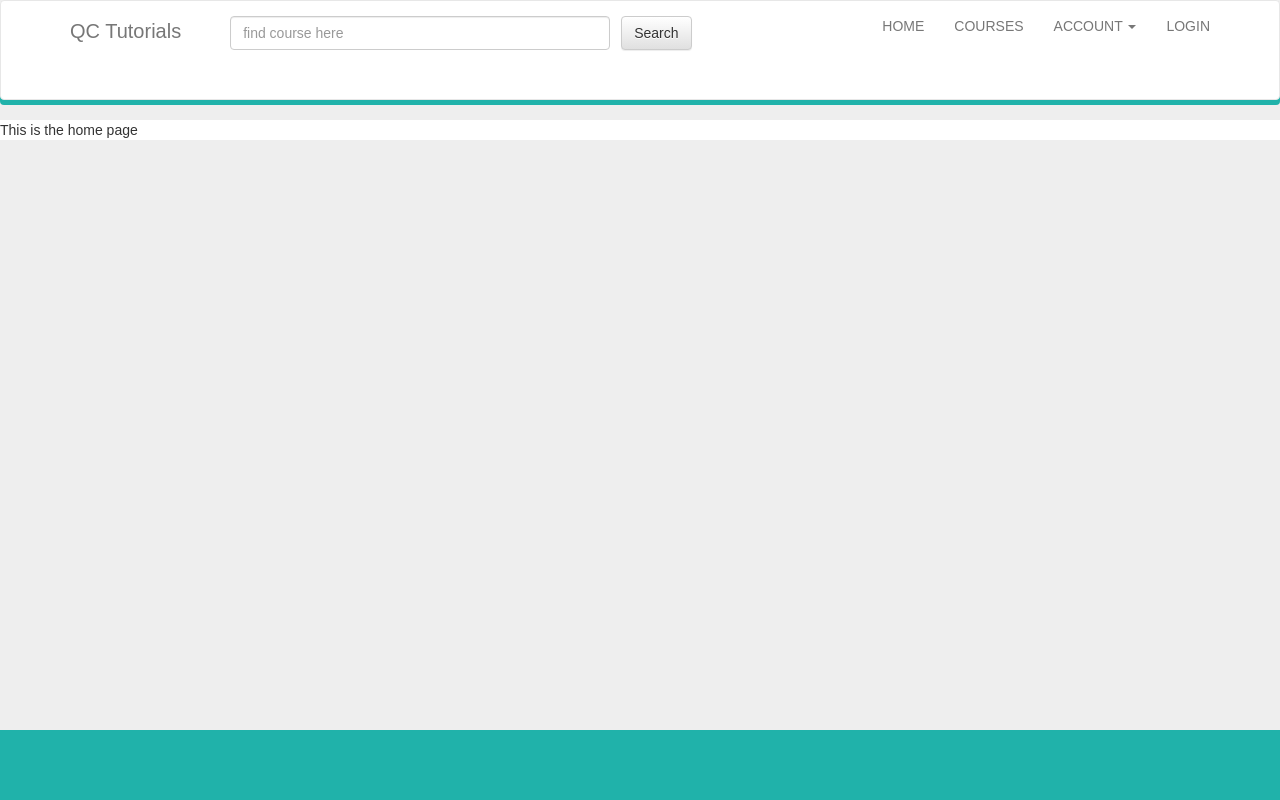
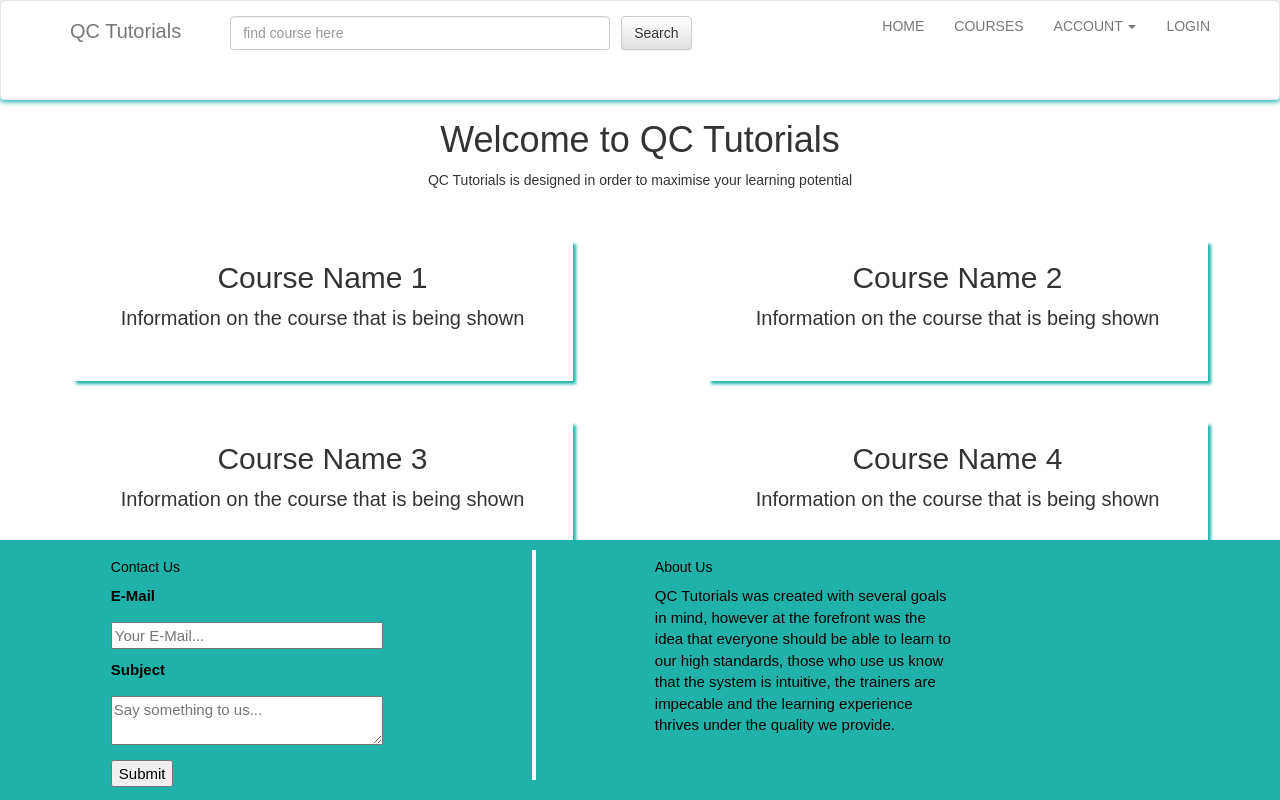
Before and after one commit to zakariyakassim/LMSProject, a React (Create React App) app in the folder frontend/: page / in a window 1280 px wide. Built offline with nearby package versions, Linux system fonts and the light colour scheme.

Commit message:
Css and path location
Minor clean up with css and path location

```diff
--- /dev/null
+++ b/frontend/src/App.css
@@ -0,0 +1,3 @@
+body{
+	background-color:#FFFFFF;
+}
--- a/frontend/src/App.js
+++ b/frontend/src/App.js
@@ -5,8 +5,8 @@ import Footer from './main/Footer';
 import Header from './main/Header';
 import Home from './home/Home';
 import Courses from './course/Courses';
-import AddCourse from './main/AddCourse';
-
+import AddCourse from './addCourse/AddCourse';
+import './App.css';
 
 export class App extends React.Component {
     render() {
--- /dev/null
+++ b/frontend/src/addCourse/AddCourse.css
@@ -0,0 +1,7 @@
+.AddCourse-body{
+	padding:20px;
+
+}
+.AddCourse-body .form-control{
+	width: 60%;
+}
--- a/frontend/src/main/AddCourse.jsx
+++ b/frontend/src/addCourse/AddCourse.jsx
@@ -5,6 +5,8 @@ import ControlLabel from "react-bootstrap/es/ControlLabel";
 import HelpBlock from "react-bootstrap/es/HelpBlock";
 import Button from "react-bootstrap/es/Button";
 import Col from "react-bootstrap/es/Col";
+
+import './AddCourse.css';
 
 class AddCourse extends React.Component {
     constructor(props, context) {
@@ -33,6 +35,7 @@ class AddCourse extends React.Component {
 
     render() {
         return (
+		<div className="AddCourse-body">
             <form>
 
                 <FormGroup controlId="formCourse" validationState={this.getValidationState()}>
@@ -59,6 +62,7 @@ class AddCourse extends React.Component {
                     <Button type="submit">Submit Course</Button>
                 </FormGroup>
             </form>
+			</div>
         );
     }
 }
--- a/frontend/src/home/Home.css
+++ b/frontend/src/home/Home.css
@@ -1,4 +1,32 @@
-.Home-body{
-	width:100%;
+#Introduction{
+	width:40%;
 	background-color:#FFFFFF;
+	text-align:center;
+	margin-left:auto;
+	margin-right:auto;
 }
+#home-body{
+	background-color:#FFFFFF;
+	margin-top:0px;
+	height:500px;
+
+}
+
+#home-body #row{
+
+	display: grid;
+	grid-gap: 10px;
+	grid-template-columns: auto auto;
+	padding: 10px;
+
+}
+
+#home-body #row-info{
+	text-align: center;
+	font-size: 20px;
+	margin-top:5%;
+	margin-left:auto;
+	margin-right:auto;
+	width:500px;
+	box-shadow: 3px 3px 3px lightseagreen;
+}
--- a/frontend/src/home/Home.jsx
+++ b/frontend/src/home/Home.jsx
@@ -1,19 +1,63 @@
 import React from 'react';
+import { Link } from 'react-router-dom';
+
 import './Home.css';
+import Footer from "../main/Footer";
 
 const Home = () => {
     return (
-	<div className="Home-body">
+        <div id="home-body">
+            <div id="Introduction">
+                <div>
+                    <h1>Welcome to QC Tutorials</h1>
+                </div>
+                <p>
+                    QC Tutorials is designed in order to maximise your learning potential
+                </p>
+            </div>
             <section>
-      	 <div className="home-introduction">
-		 <p> This is the home page </p>
+                <div id="row">
+                    <div id="row-info">
+                        <h2>Course Name 1</h2>
+                        <p>
+                            Information on the course that is being shown
+                        </p>
+                        <p>
+                            <Link className="pageLink" to="/course">View Course</Link>
+                        </p>
                     </div>
-		 <div className="">
+                    <div id="row-info">
+                        <h2>Course Name 2</h2>
+                        <p>
+                            Information on the course that is being shown
+                        </p>
+                        <p>
+                            <Link className="pageLink" to="/course">View Course</Link>
+                        </p>
+                    </div>
+                    <div id="row-info">
+                        <h2>Course Name 3</h2>
+                        <p>
+                            Information on the course that is being shown
+                        </p>
+                        <p>
+                            <Link className="pageLink" to="/course">View Course</Link>
+                        </p>
+                    </div>
+                    <div id="row-info">
+                        <h2>Course Name 4</h2>
+                        <p>
+                            Information on the course that is being shown
+                        </p>
+                        <p>
+                            <Link className="pageLink" to="/course">View Course</Link>
+                        </p>
+                    </div>
                 </div>
             </section>
         </div>
+    );
+    <Footer />
+};
 
-
-	);
-}
 export default Home;
--- a/frontend/src/main/Footer.css
+++ b/frontend/src/main/Footer.css
@@ -1,8 +1,43 @@
 .footer{
 	position:absolute;
-	bottom:0;
+	bottom:0px;
 	width:100%;
-	height:70px;
+	height:260px;
 	color:#FFFFFF;
 	background-color:lightseagreen;
 }
+
+#footer-row{
+	display: grid;
+	grid-gap: 10px;
+	grid-template-columns: 40% 20px 40%;
+	padding: 10px;
+}
+
+.vl{
+	border-left:4px solid #ffffff;
+	height: 230px;
+	margin-left:auto;
+	margin-right:auto;
+}
+
+#footer-row-info{
+
+	width:60%;
+	height:230px;
+	color:#000000;
+	text-align: left;
+	font-size: 15px;
+	margin-left:auto;
+	margin-right:auto;
+}
+
+.footer input[type=text], textarea{
+	width: 90%;
+	box-sizing: border-box;
+	resize: vertical;
+}
+
+.footer input[type=submit]{
+	color: black;
+}
--- a/frontend/src/main/Footer.jsx
+++ b/frontend/src/main/Footer.jsx
@@ -1,13 +1,49 @@
 import React from 'react';
-
 import './Footer.css';
 
+class Footer extends React.Component {
+	constructor(props){
+		super(props);
+		this.state = {value:' '};
+		this.handleChange = this.handleChange.bind(this);
+		this.handleSubmit = this.handleSubmit.bind(this);
+	}
+	handleChange(event){
+		this.setState({value:event.target.value});
+	}
+	handleSubmit(event){
+		alert('Our services are currently unavailable right now, please try again later ' + this.state.value);
+		event.preventDefault();
+	}
 
-const Footer = () => {
-   return(
-      <div className="footer">
+	render(){
+		return(
+			<div className="footer" id="footer-row">
+				<div id="footer-row-info">
+                    <form id="footer-contact" onSubmit={this.handleSubmit}>
+						<h5>Contact Us</h5>
+						<label id="contact-email">E-Mail</label> <p />
+						<input type="text" id="contact-email" name="contact-email" placeholder="Your E-Mail..." />
+                        <p />
+						<label id="contact-subject">Subject</label> <p />
+                        <textarea id="contact-subject" name="contact-subject" placeholder="Say something to us..."/>
+						<p />
+						<input type="submit" value="Submit" />
+					</form>
+				</div>
+				<div className="vl">
+                </div>
+				<div id="footer-row-info">
+					<h5>About Us</h5>
+					<p>QC Tutorials was created with several goals in mind, however at the
+						forefront was the idea that everyone should be able to learn to our
+						high standards, those who use us know that the system is intuitive,
+						the trainers are impecable and the learning experience thrives under
+						the quality we provide.</p>
+				</div>
+			</div>
+		);
+	}
+}
 
-	    </div>
-	);
-}
 export default Footer;
--- a/frontend/src/main/MainNav.css
+++ b/frontend/src/main/MainNav.css
@@ -1,7 +1,6 @@
 .navbar-default .navbar-brand{
 	font-size: 36px;
 	padding-top:20px;
-
 }
 
 
@@ -26,11 +25,12 @@
 	font-size:20px;
 }
 .navbar-default{
+	margin-bottom:0px;
 	width:100%;
 	height:100px;
 	background-image:none;
 	background-color:white;
-	box-shadow: 0px 5px lightseagreen;
+	box-shadow: 0px 2px 5px lightseagreen;
 }
 .pageLink{
 	visibility:hidden;
```
Lines whose indentation alone changed are shown as unchanged.
